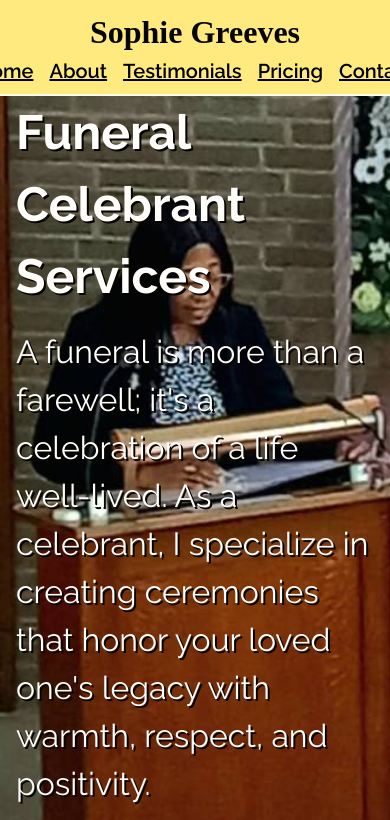
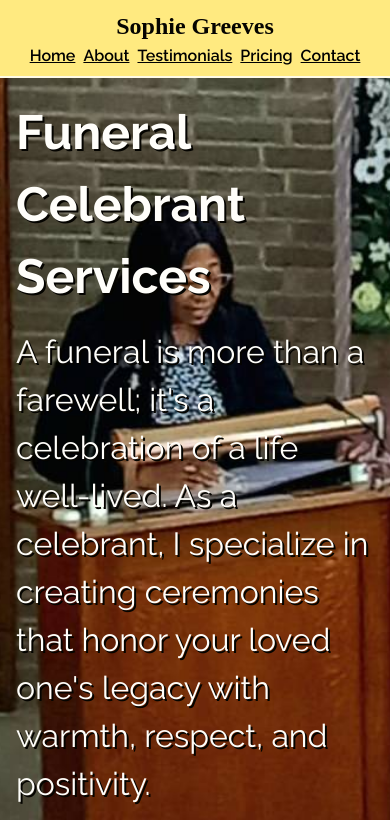
Before and after one commit to Joee94/celebrant-sophie-greeves, a plain HTML site: page index.html in a window 390 px wide. Shown: the top 820 px of the page. Drawn offline with Linux system fonts and the light colour scheme; a web font is replaced by a local one.

Commit message:
Fix nav bar on mobile

```diff
--- a/styles/styles.css
+++ b/styles/styles.css
@@ -209,8 +209,13 @@ html {
     min-height: 100vh;
   }
 
-  header {
-    height: 96px;
+  .celebrant-name {
+    font-size: 1.5rem;
+  }
+
+  nav ul {
+    gap: 8px;
+    font-size: 1rem;
   }
 
   #home {
```
